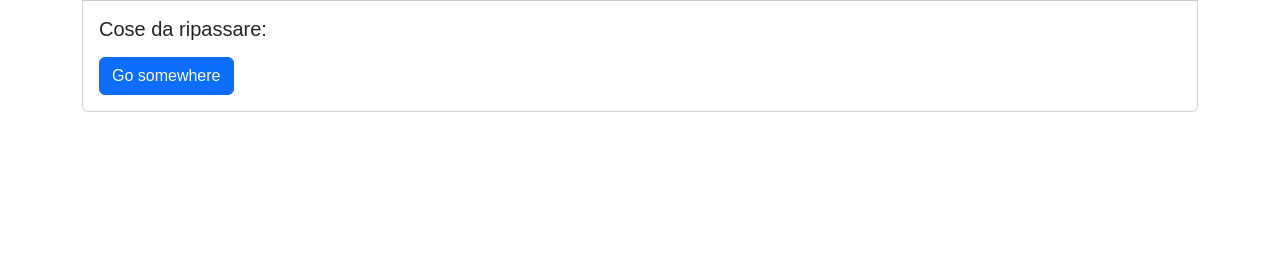
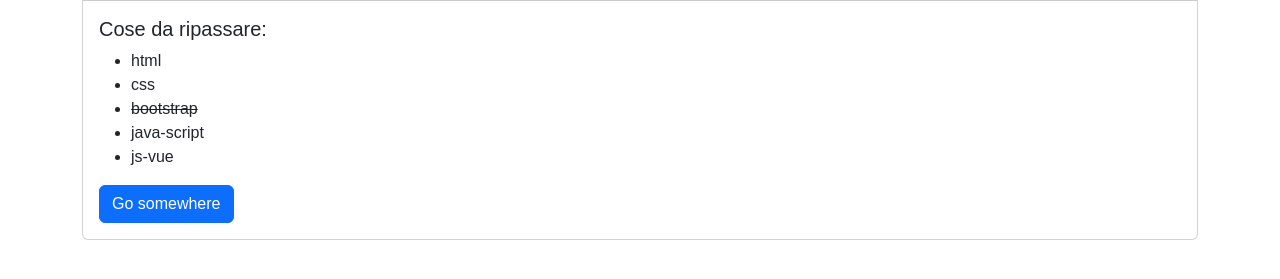
Before and after one commit to JeromeMaligaya/vue-todolist, a plain HTML site: page index.html in a window 1280 px wide. Shown: the part 89-368 px from the top of the page. Drawn offline with nearby package versions, Linux system fonts and the light colour scheme.

Commit message:
added v-for and completed milestone 1

```diff
--- a/index.html
+++ b/index.html
@@ -25,13 +25,16 @@
             <main class="container">
                 <div class="card">
                     <div class="card-header text-start">
+                        <!-- title exercise -->
                         <h1>{{ title }}</h1>
                     </div>
                     <div class="card-body text-start">
+                        <!-- title todolist -->
                       <h5 class="card-title ">{{ message }}</h5>
                       <ul>
-                        <li>
-
+                        <!-- array list-->
+                        <li v-for="( task, index ) in toDoList" :class="{ 'completed': task.isDone }">
+                            {{ task.text }}
                         </li>
                       </ul>
 
--- a/script.js
+++ b/script.js
@@ -22,7 +22,7 @@ const { createApp } = Vue
       toDoList:[
         {text:'html', isDone: false},
         {text:'css', isDone: false},
-          {text:'bootstrap', isDone: false},
+        {text:'bootstrap', isDone: true},
         {text:'java-script', isDone: false},
         {text:'js-vue', isDone: false},
       ]
--- a/style.css
+++ b/style.css
@@ -20,8 +20,8 @@ a{
     text-decoration: none;
 }
 
-ul{
-    list-style-type: none;
+.completed{
+    text-decoration: line-through;
 }
 
 /*layout*/
```
Lines whose indentation alone changed are shown as unchanged.
